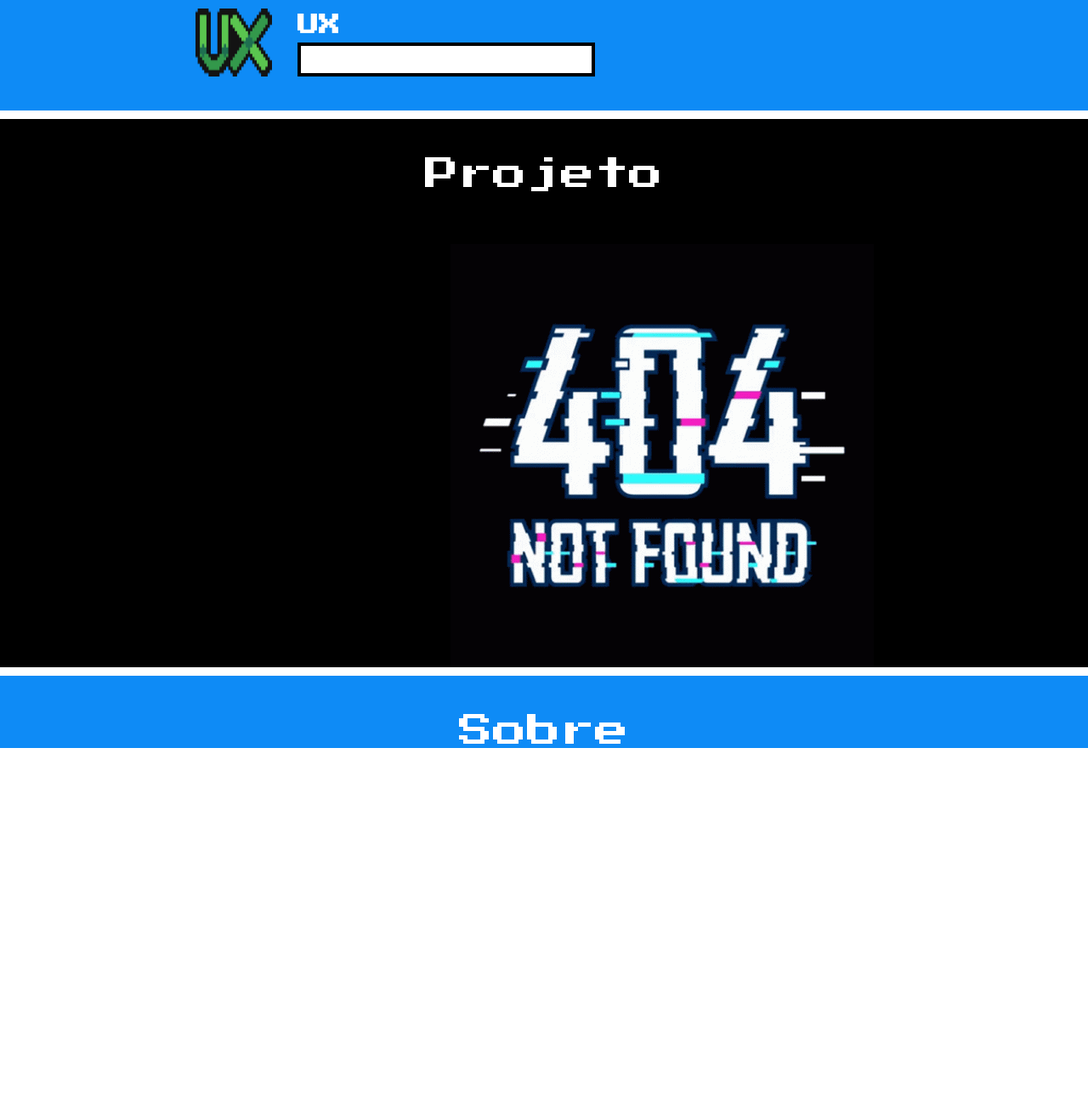
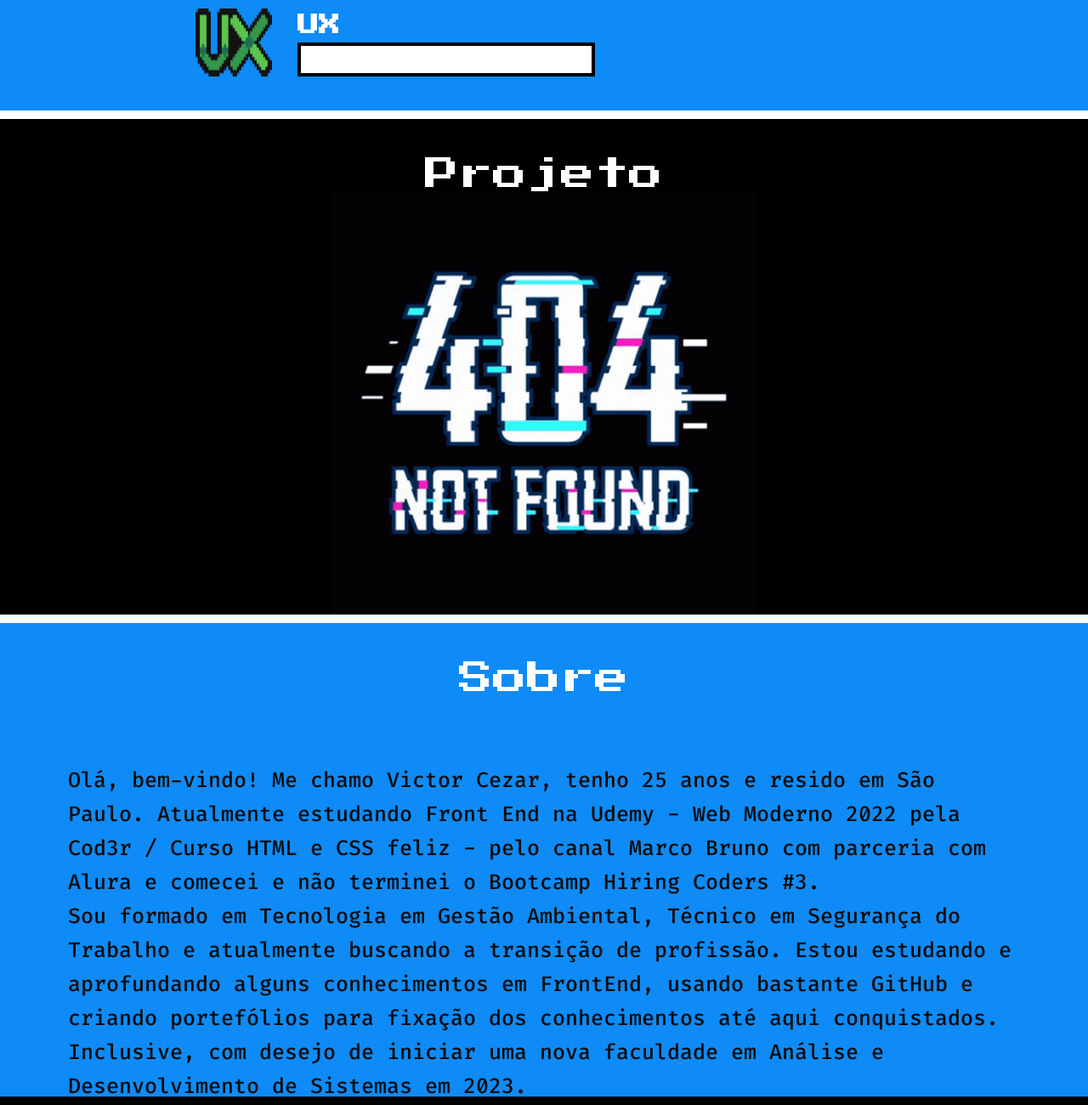
Before and after one commit to Victor-Cezar/Portefolio-3, a plain HTML site: page index.html in a window 1280 px wide. Shown: the part 2090-3390 px from the top of the page at 85% size. Before the commit the page ends 2970 px from the top, so only its background shows below. Drawn offline with Linux system fonts and the light colour scheme; a web font is replaced by a local one.

Commit message:
Criado seção Sobre

```diff
--- a/index.css
+++ b/index.css
@@ -204,9 +204,10 @@ progress-bar::-webkit-progress-bar,
     border-bottom: 10px solid rgb(255, 255, 255);
 }
 
-.imgError{
-    margin-left: 530px;
-    padding-top: 62px;
+.secondCatalogo{
+    display: flex;
+    justify-content: center;
+
 }
 
 .titlesobre{
@@ -225,3 +226,19 @@ progress-bar::-webkit-progress-bar,
     font-size: 40px;
     background-color: #0e8bf6;
 }
+
+.textSobre{
+    color: rgb(12, 12, 12);
+    font-family: 'Fira Code', monospace;
+    line-height: 40px;
+    font-size: 25px;
+    margin: 80px;
+    width: auto;
+    height: 312px;
+
+}
+
+.about {
+    background-color: #0e8bf6;
+    border-bottom: 10px solid black;
+}
--- a/index.html
+++ b/index.html
@@ -113,12 +113,21 @@
         <div class="titleprojeto">Projeto</div>
 
         <article class="secondCatalogo">
-            <img class="imgError" src="../portefolio-3/img/404.gif" all="erro 404">
+            <img class="imgError" src="../portefolio-3/img/404.gif" alt="erro 404">
         </article>
     </section>
 
     <section class="about">
         <div class="titlesobre">Sobre</div>
+        <div class="textSobre">
+            <p> Olá, bem-vindo! Me chamo Victor Cezar, tenho 25 anos e resido em São Paulo.
+                Atualmente estudando Front End na Udemy - Web Moderno 2022 pela Cod3r / Curso HTML e CSS feliz - pelo canal Marco Bruno
+                com parceria com Alura e comecei e não terminei o Bootcamp Hiring Coders #3.</br>
+                Sou formado em Tecnologia em Gestão Ambiental, Técnico em Segurança do Trabalho e atualmente buscando a transição de profissão.
+                Estou estudando e aprofundando alguns conhecimentos em FrontEnd, usando bastante GitHub e criando portefólios para fixação dos conhecimentos
+                até aqui conquistados. Inclusive, com desejo de iniciar uma nova faculdade em Análise e Desenvolvimento de Sistemas em 2023.
+            </p>
+        </div>
     </section>
-</body>
+</body
 </html>
```
